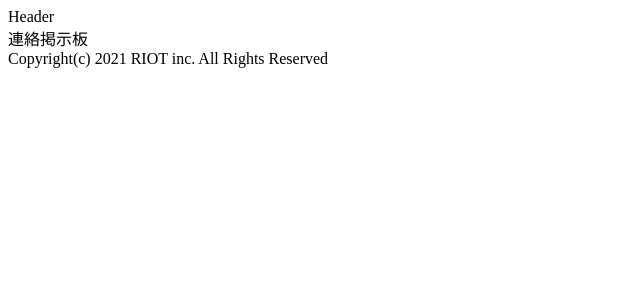
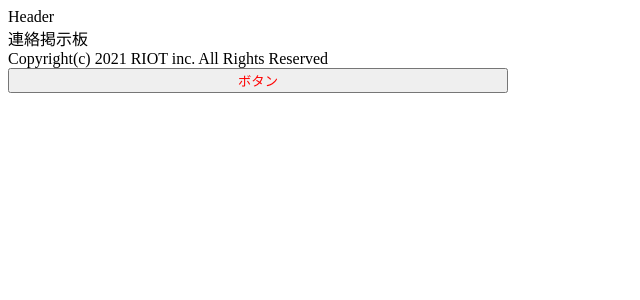
Before and after one commit to kimuniiii/Personal-Development, a Next.js app in the folder packages/client/: page /chatroom in a window 1280 px wide. Shown: the top 300 px of the page, without its empty margins (0-640 px from the left). Built offline with nearby package versions, Linux system fonts and the light colour scheme.

Commit message:
yarn dev環境でボタンコンポーネントのデザインを動的に変更できることを確認

```diff
--- a/packages/client/src/pages/chatroom/index.tsx
+++ b/packages/client/src/pages/chatroom/index.tsx
@@ -2,12 +2,15 @@ import React from 'react';
 
 import { HeadTemplate } from 'src/components/templates/HeadTemplate';
 import { CommonTemplate } from 'src/components/templates/CommonTemplate';
+
+import { Button } from 'src/components/common/Button';
 
 const Chatroom = (): JSX.Element => {
   return (
     <React.Fragment>
       <HeadTemplate pageTitle='連絡掲示板' />
       <CommonTemplate>連絡掲示板</CommonTemplate>
+      <Button buttonContent='ボタン' width='500px'></Button>
     </React.Fragment>
   );
 };
```
